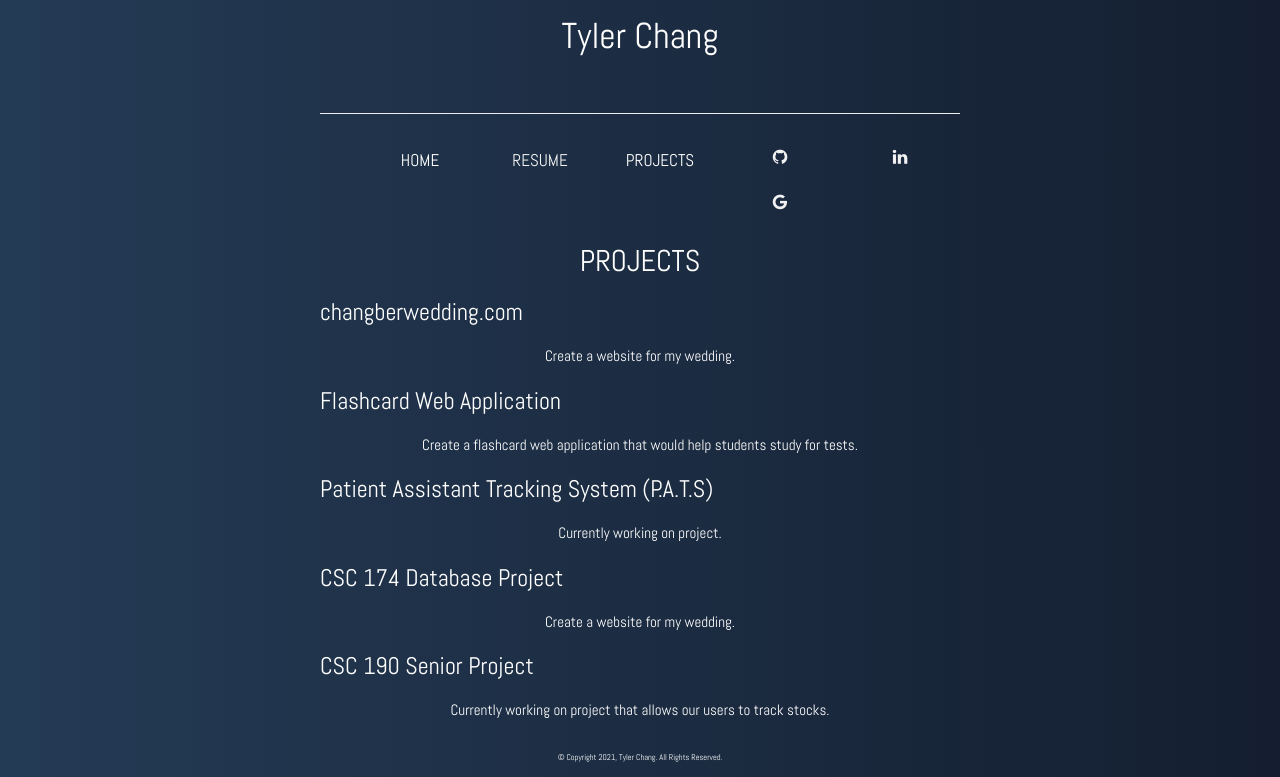
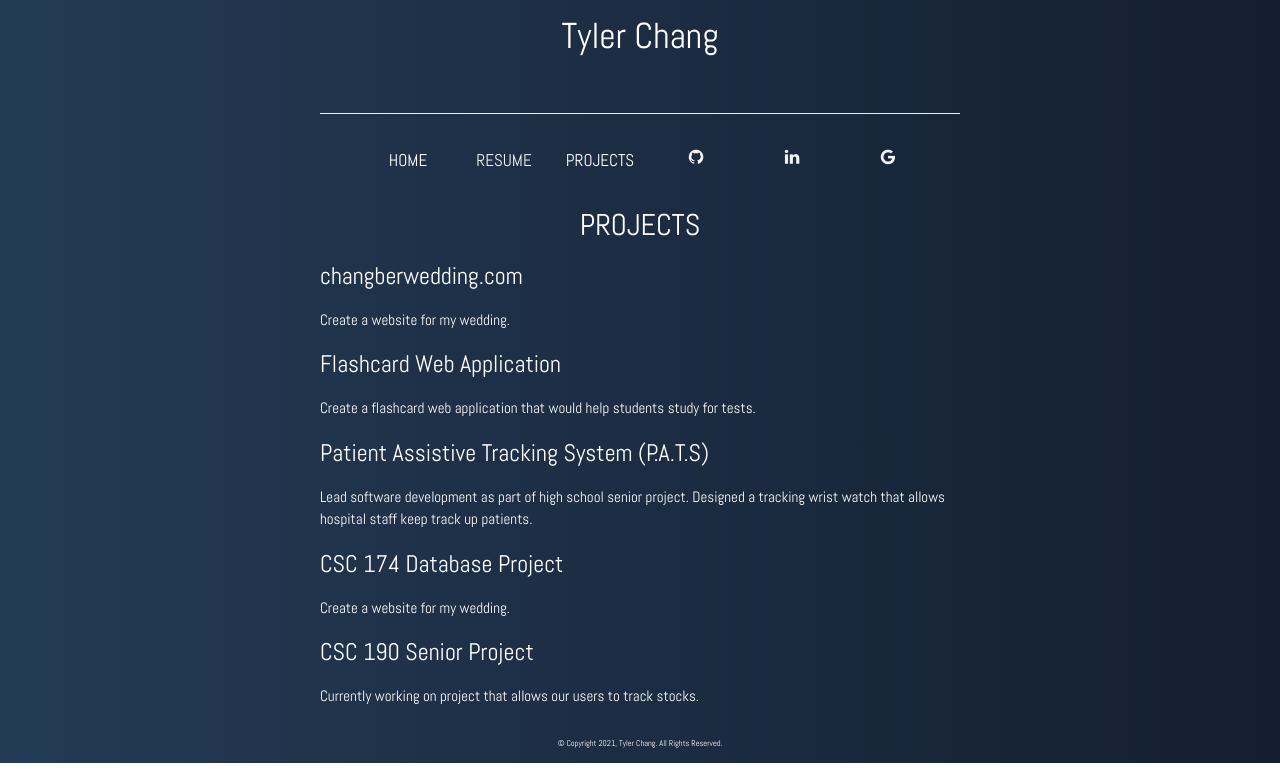
Before and after one commit to changty97/personalsite, a React (Create React App) app: page /#/projects in a window 1280 px wide. Shown: the part 356-1133 px from the top of the page. Built offline with nearby package versions, Linux system fonts and the light colour scheme.

Commit message:
Updated projects page

```diff
--- a/src/Project.js
+++ b/src/Project.js
@@ -6,23 +6,23 @@ class Project extends Component {
       <div className="center">
         <h2>PROJECTS</h2>
         <h3>changberwedding.com</h3>
-            <p>
+            <p style={{textAlign:'left'}}>
                 Create a website for my wedding.
             </p>
         <h3>Flashcard Web Application</h3>
-            <p>
+            <p style={{textAlign:'left'}}>
                 Create a flashcard web application that would help students study for tests.
             </p>
-        <h3>Patient Assistant Tracking System (P.A.T.S)</h3>
-            <p>
-                Currently working on project.
+        <h3>Patient Assistive Tracking System (P.A.T.S)</h3>
+            <p style={{textAlign:'left'}}>
+                Lead software development as part of high school senior project. Designed a tracking wrist watch that allows hospital staff keep track up patients.
             </p>
         <h3>CSC 174 Database Project</h3>
-            <p>
+            <p style={{textAlign:'left'}}>
                 Create a website for my wedding.
             </p>
         <h3>CSC 190 Senior Project</h3>
-            <p>
+            <p style={{textAlign:'left'}}>
                 Currently working on project that allows our users to track stocks.
             </p>
       </div>
--- a/src/index.css
+++ b/src/index.css
@@ -107,7 +107,7 @@ hr {
   padding: 14px 5px;
   text-decoration: none;
   font-size: 17px;
-  width: 20%;
+  width: 16%;
 }
 
 .topnav a:hover {
```
